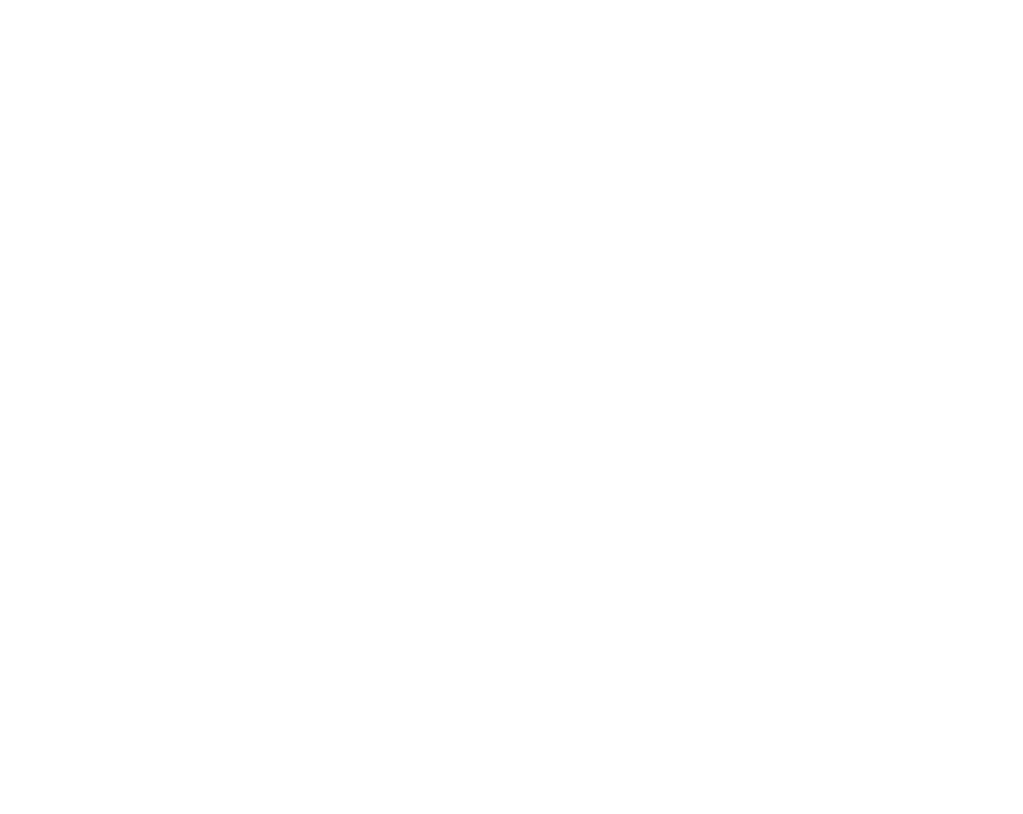
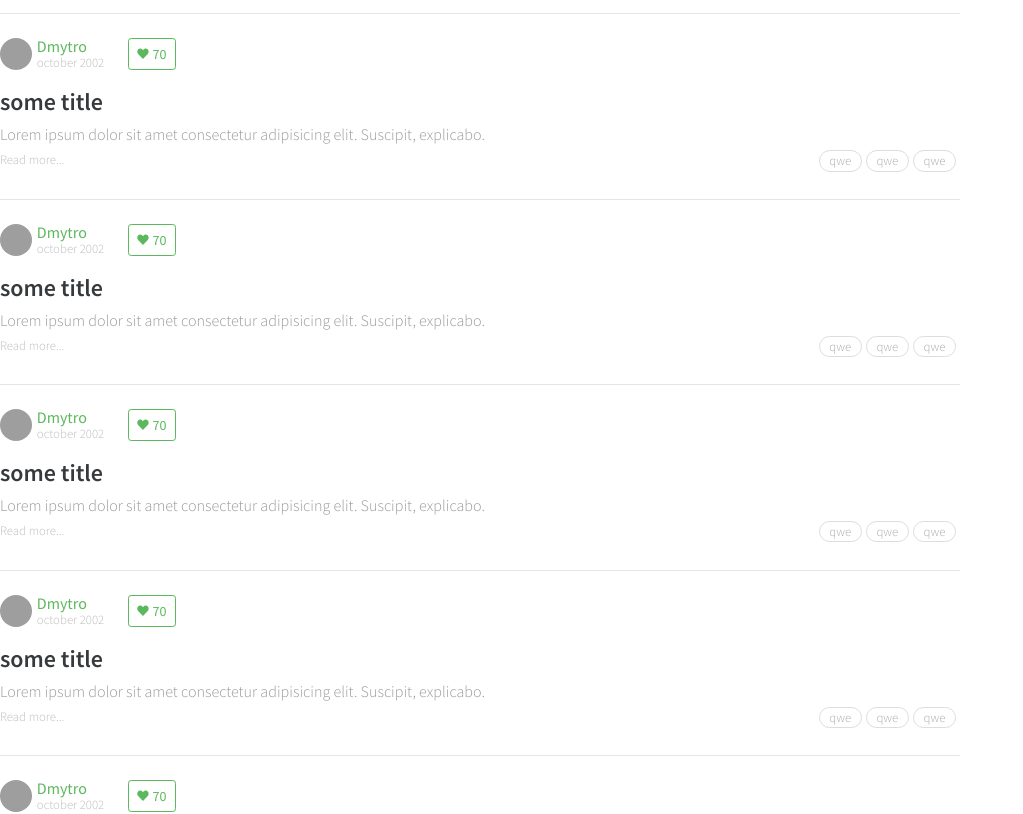
Before and after one commit to Melh1or/conduit-ts-tw-redux, a React (Create React App) app: page / in a window 1280 px wide. Shown: the part 440-1254 px from the top of the page, without its empty margins (0-1023 px from the left). Before the commit the page ends 800 px from the top, so only its background shows below. Built offline with nearby package versions, Linux system fonts and the light colour scheme; grey boxes are pictures that could not be loaded.

Commit message:
Add feed

```diff
--- a/src/App.tsx
+++ b/src/App.tsx
@@ -1,7 +1,7 @@
 import { FC } from "react";
 import { Banner } from "./common/components/banner/banner.component";
 import { Header } from "./common/components/header/header.component";
-import { Article } from "./modules/feed/components/article/article.component";
+import { Feed } from "./modules/feed/components/feed/feed.component";
 
 interface AppProps {}
 
@@ -10,7 +10,7 @@
     <div>
       <Header />
       <Banner />
-      <Article />
+      <Feed />
     </div>
   );
 };
--- /dev/null
+++ b/src/modules/feed/components/article-list/article-list.component.tsx
@@ -0,0 +1,18 @@
+import { FC } from "react";
+import { Article } from "../article/article.component";
+
+export interface ArticleListProps {}
+
+export const ArticleList: FC<ArticleListProps> = () => {
+  return (
+    <div className="w-3/4">
+      <Article />
+      <Article />
+      <Article />
+      <Article />
+      <Article />
+      <Article />
+      <Article />
+    </div>
+  );
+};
--- /dev/null
+++ b/src/modules/feed/components/feed/feed.component.tsx
@@ -0,0 +1,16 @@
+import { FC } from "react";
+import { Container } from "../../../../common/components/container/container.component";
+import { ArticleList } from "../article-list/article-list.component";
+
+interface FeedProps {}
+
+export const Feed: FC<FeedProps> = () => {
+  return (
+    <Container>
+      <div className="flex">
+        <ArticleList />
+        <div className="w-1/4">tags</div>
+      </div>
+    </Container>
+  );
+};
```
